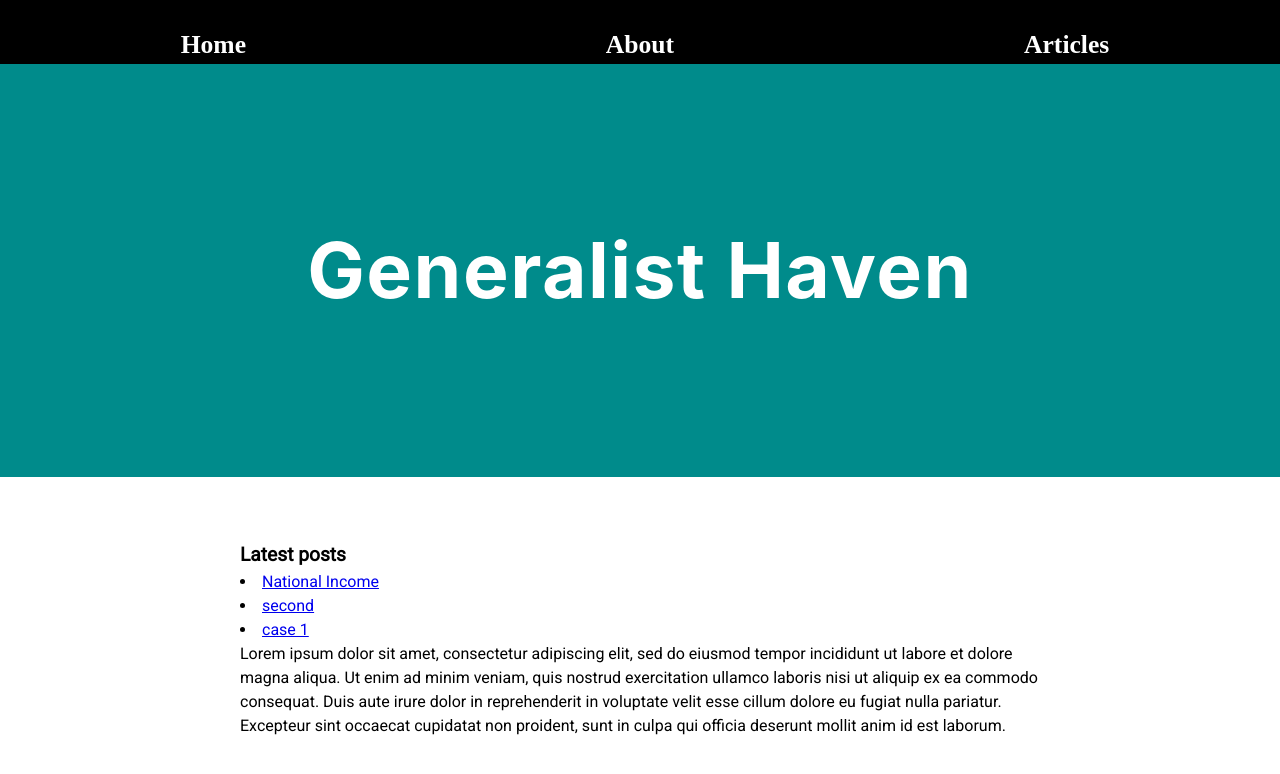
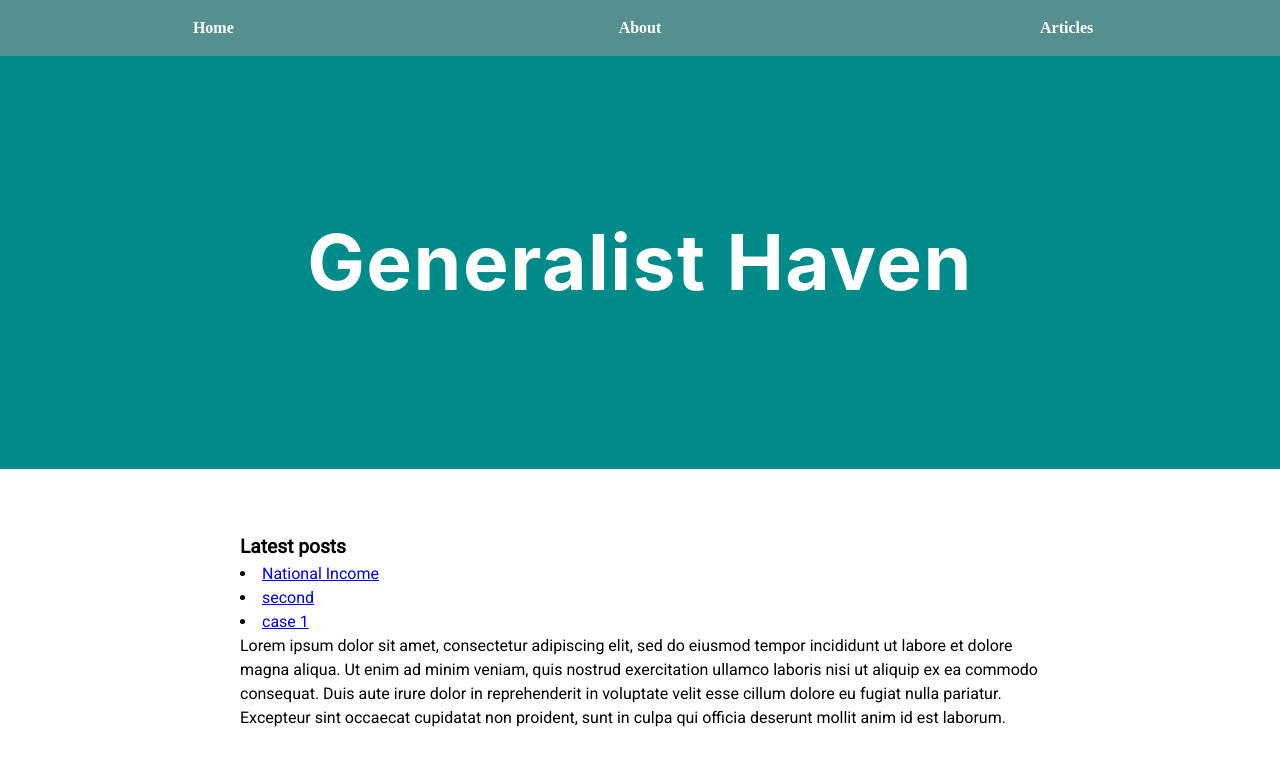
Before and after one commit to generalistsanctuary/generalistsanctuary.github.io, a Jekyll site: the page built from index.html, in a window 1280 px wide. Shown: the top 774 px of the page. Built offline with Jekyll 4.4.1, drawn with Linux system fonts in a browser that asks for light colours.

Commit message:
Update index.html

```diff
--- a/index.html
+++ b/index.html
@@ -47,13 +47,9 @@
       padding-left: 2%;
       padding-right: 2%;
     }
-    nav {
-      height: 5vw;
-      background-color: black;
+    nav{
+      background-color: rgb(86, 143, 143);
       display: flex;
-      margin-bottom: 0;
-      margin-top: 0;
-      font-size: 2vw;
     }
     nav ul {
       padding: 0;
```
